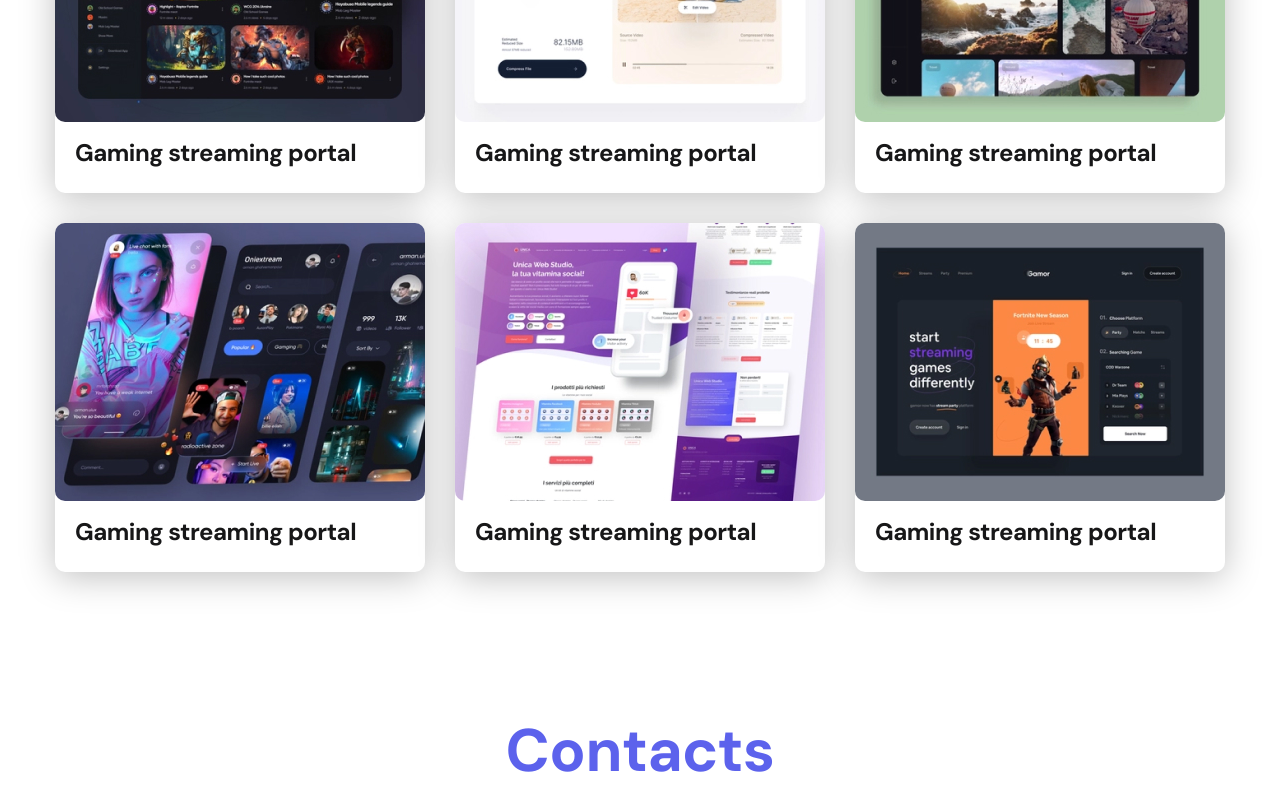
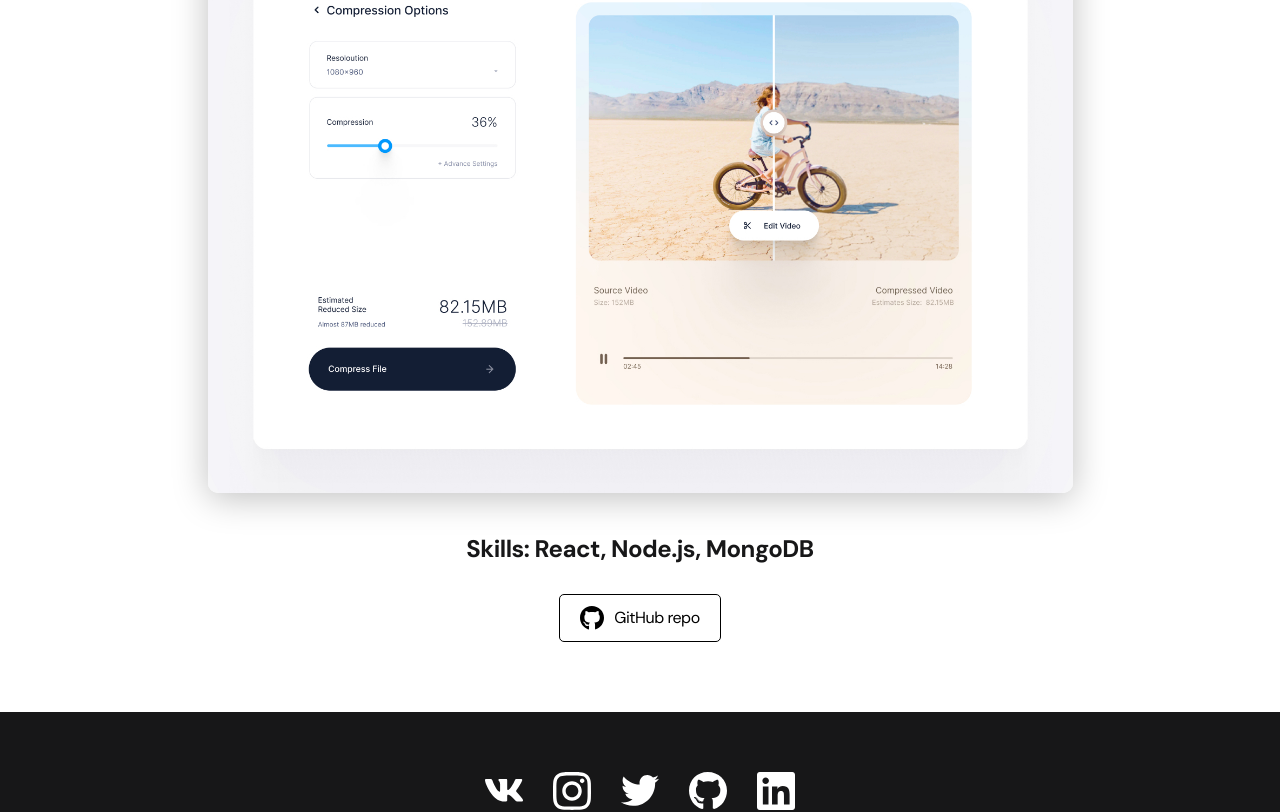
Before and after one commit to Andrey-Ba-developer/portfolio, a React (Create React App) app: page / in a window 1280 px wide. Shown: the part 440-1252 px from the top of the page. Built offline with nearby package versions, Linux system fonts and the light colour scheme.

Commit message:
feat: gitHub btn into a separate component

```diff
--- a/src/App.js
+++ b/src/App.js
@@ -13,8 +13,9 @@ function App() {
 
 			<Navbar />
 			{/* <Home /> */}
-			<Projects/>
-			<Contacts/>
+			{/* <Projects/> */}
+			<Project/>
+			{/* <Contacts/> */}
 			<Footer />
 
 
--- /dev/null
+++ b/src/components/btnGitHub/BtnGitHub.js
@@ -0,0 +1,12 @@
+import gitHubIcon from "./gitHub-black.svg";
+import "./style.css"
+
+const BtnGitHub = ({link}) => {
+	return (
+		<a href={link} target = "_blank" className="btn-outline">
+			<img src={gitHubIcon} alt="" />
+			GitHub repo
+		</a>);
+}
+
+export default BtnGitHub;
--- a/src/pages/Project.js
+++ b/src/pages/Project.js
@@ -1,5 +1,5 @@
+import BtnGitHub from "../components/btnGitHub/BtnGitHub";
 import img from "./../img/projects/02-big.jpg";
-import gitHubIcon from "./../img/icons/gitHub-black.svg";
 
 const Project = () => {
 	return (
@@ -15,10 +15,7 @@ const Project = () => {
 							<p>Skills: React, Node.js, MongoDB</p>
 						</div>
 
-						<a href="#!" className="btn-outline">
-							<img src={gitHubIcon} alt=""/>
-								GitHub repo
-						</a>
+						<BtnGitHub link = "https://github.com"/>
 
 				</div>
 			</div>
```
Also changed, not shown: src/components/btnGitHub/gitHub-black.svg (renamed from src/img/icons/gitHub-black.svg), src/components/btnGitHub/style.css (added).
